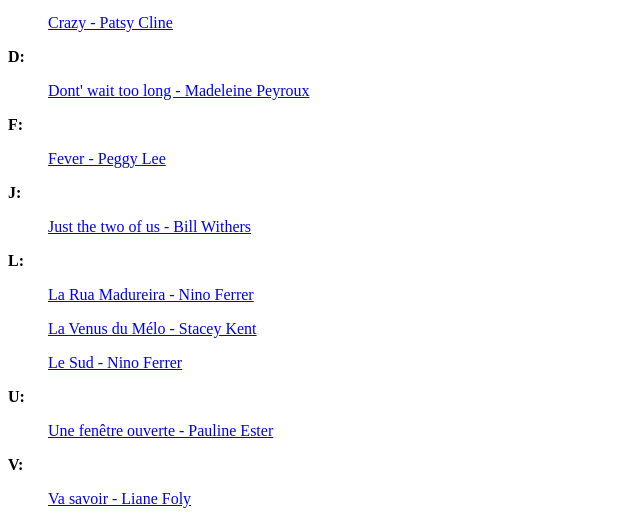
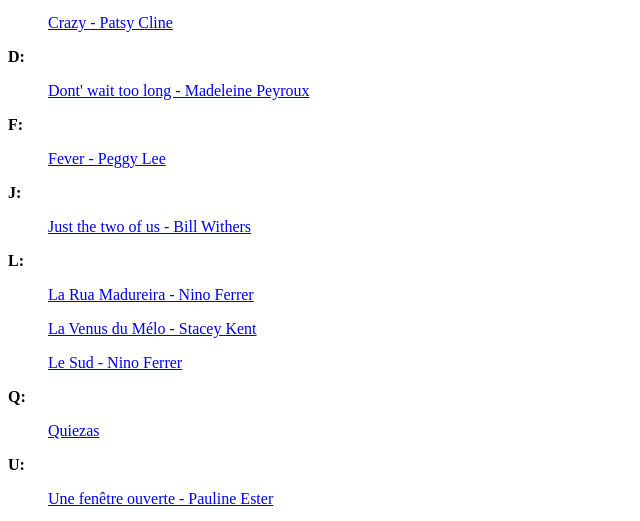
Before and after one commit to stefroussin/therelators, a plain HTML site: page lien_youtube.html in a window 1280 px wide. Shown: the part 263-784 px from the top of the page, without its empty margins (0-640 px from the left). Drawn offline with Linux system fonts and the light colour scheme.

Commit message:
Update lien_youtube.html

```diff
--- a/lien_youtube.html
+++ b/lien_youtube.html
@@ -44,6 +44,11 @@
 <p> <a href="https://www.youtube.com/watch?v=DqwEVxI6F_U" target="_blank">Le Sud  - Nino Ferrer</a></p>
 </dd>
 
+<p> <b>Q:</b></p>
+<dd>
+<p> <a href="https://www.youtube.com/watch?v=od_FdrseGBg" target="_blank"> Quiezas</a></p>
+</dd>
+
 
 <p> <b>U:</b></p>
 <dd>
```
